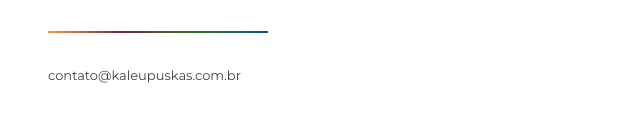
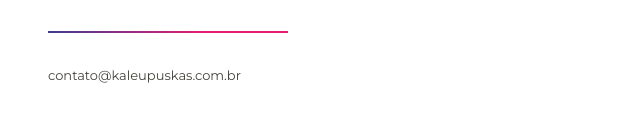
Before and after one commit to kaleupuskas/kaleupuskas.com.br, a plain HTML site: page index.html in a window 1280 px wide. Shown: the part 309-430 px from the top of the page, without its empty margins (0-640 px from the left). Drawn offline with Linux system fonts and the light colour scheme.

Commit message:
Ajustes na linha para alinhar identidade visual

```diff
--- a/stylesheet.css
+++ b/stylesheet.css
@@ -52,10 +52,9 @@ hr {
     border: 0;
     margin: 10px 0;
     height: 2px;
-    background: rgb(254,154,61);
-    background: linear-gradient(90deg, rgba(254,154,61,1) 0%, rgba(116,39,71,1) 33%, rgba(56,118,29,1) 66%, rgba(11,83,148,1) 100%);
+    background: linear-gradient(90deg, #403C90 0%, #E71D73 66%);
     clear: bottom;
-    width: 220px;
+    width: 240px;
     overflow: auto;
 }
 
```
